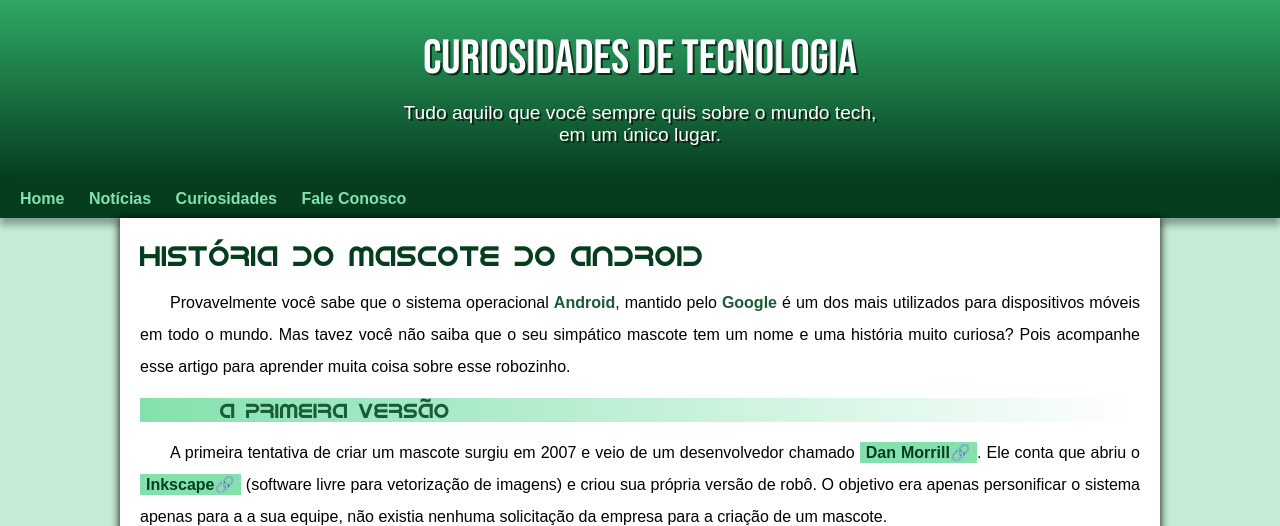
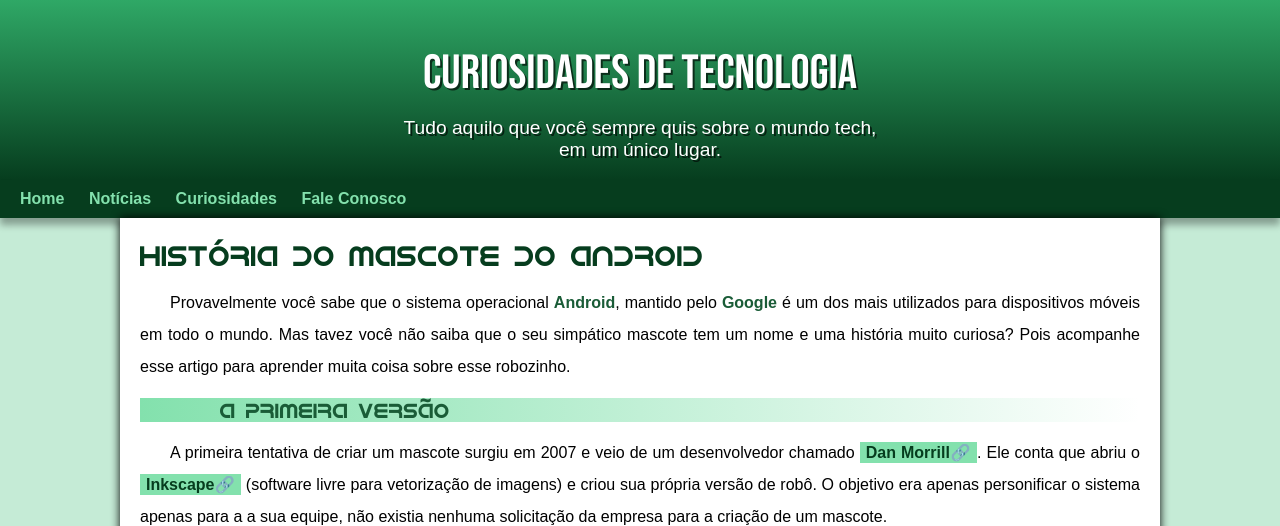
Before and after one commit to vhsdantas/projeto-android, a plain HTML site: page index.html in a window 1280 px wide. Shown: the top 526 px of the page. Drawn offline with Linux system fonts and the light colour scheme; a web font is replaced by a local one.

Commit message:
troca margin por padding

```diff
--- a/estilo/style.css
+++ b/estilo/style.css
@@ -49,7 +49,7 @@ header > h1{
     font-family: var(--fonte-destaque);
     font-size: 3em;
     font-weight: normal;
-    margin-bottom: 15px;
+    padding: 15px;
     text-shadow: 2px 2px 0px rgba(0, 0, 0, 0.64);
 }
 
```
